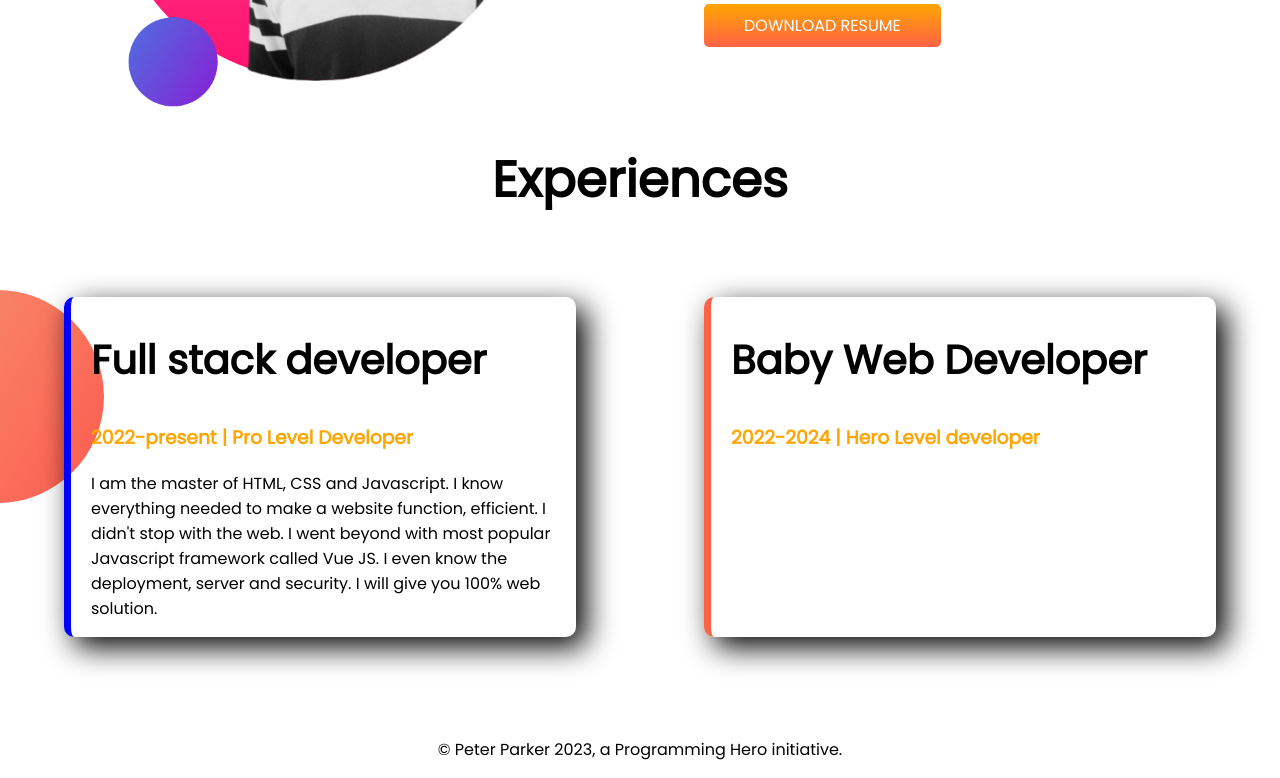
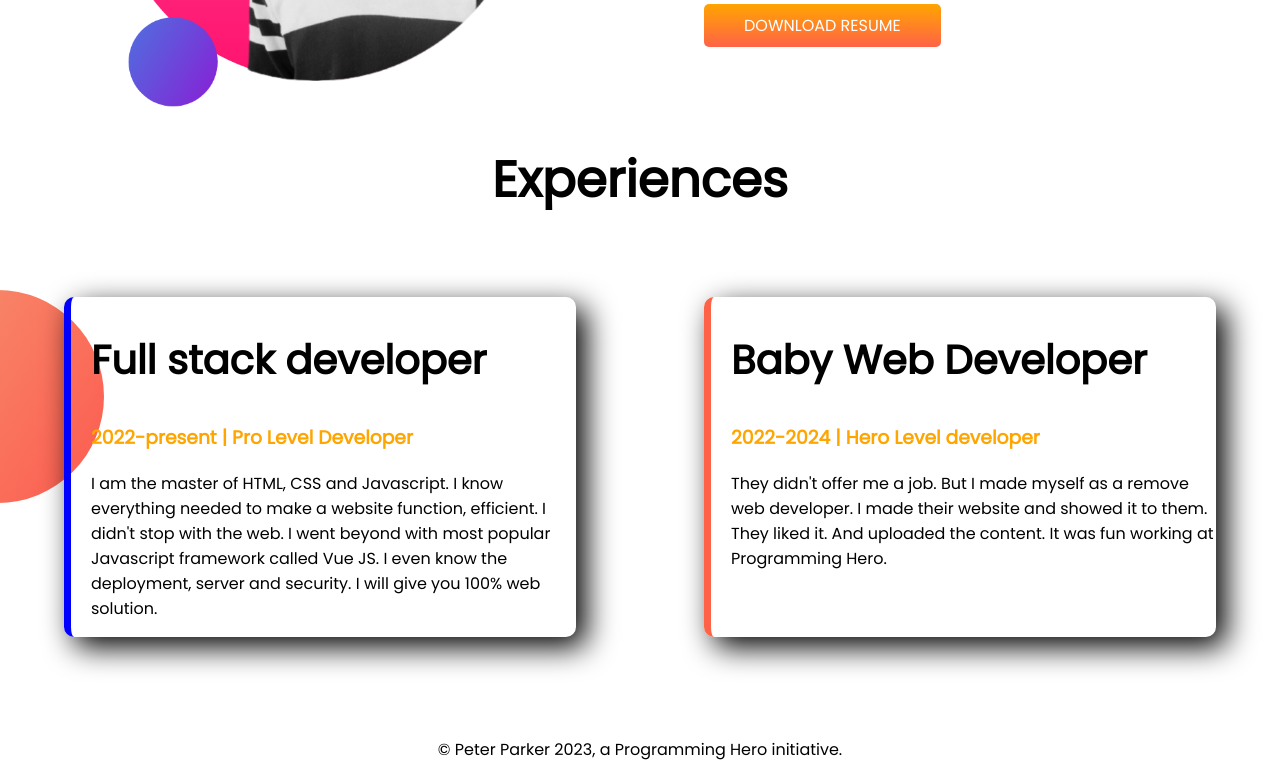
Before and after one commit to sohanursimple/developer-portfolio, a plain HTML site: page index.html in a window 1280 px wide. Shown: the part 1019-1797 px from the top of the page. Drawn offline with Linux system fonts and the light colour scheme.

Commit message:
final upadte

```diff
--- a/index.html
+++ b/index.html
@@ -60,6 +60,9 @@
             <div id="baby-web-developer" class="exprience-item">
                 <h2>Baby Web Developer</h2>
                 <h3 class="orange-color">2022-2024 | Hero Level developer</h3>
+                <p>They didn't offer me a job. But I made myself as a remove web developer. I made their website and
+                    showed it to them. They liked it. And uploaded the content. It was fun working at Programming Hero.
+                </p>
             </div>
         </div>
     </section>
```
